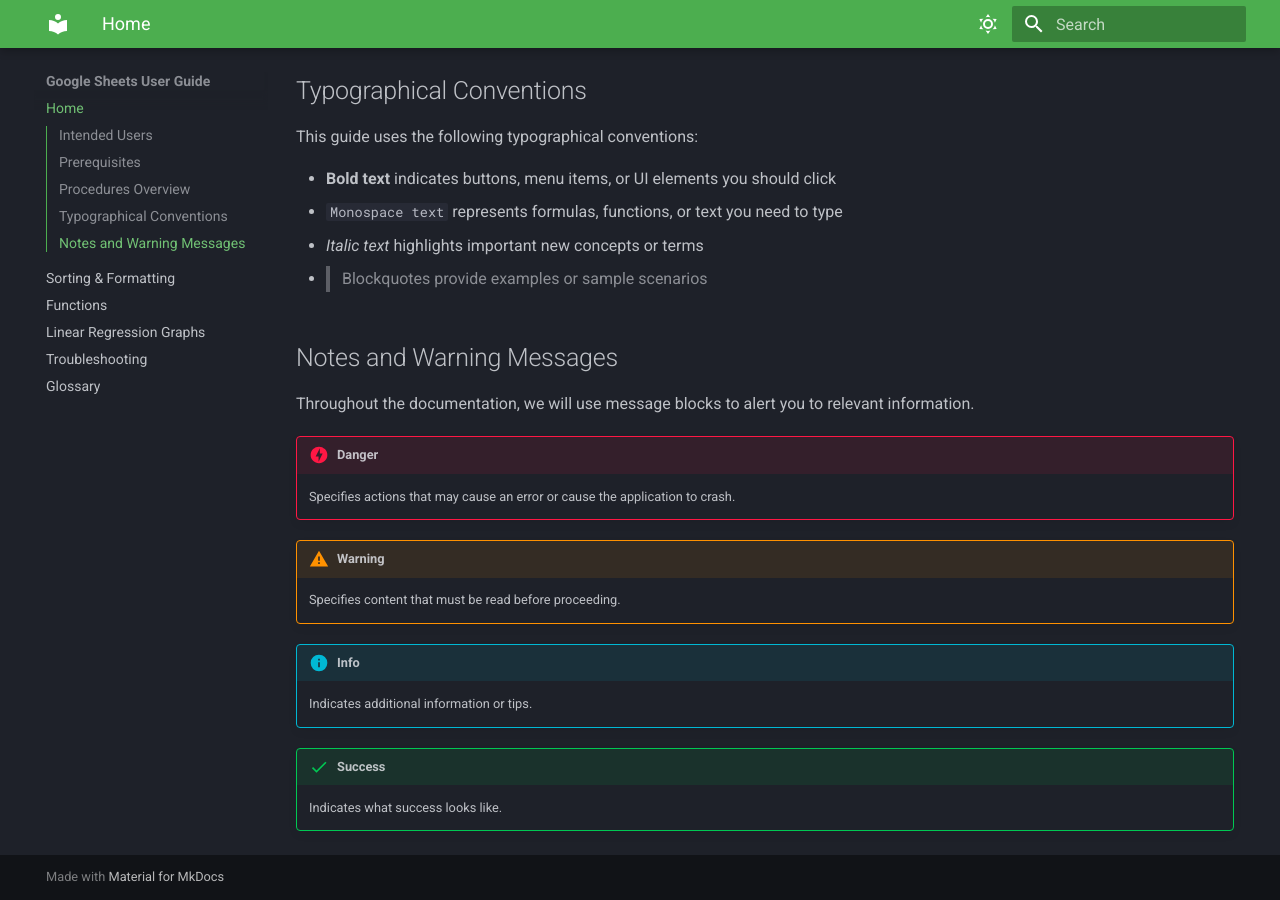
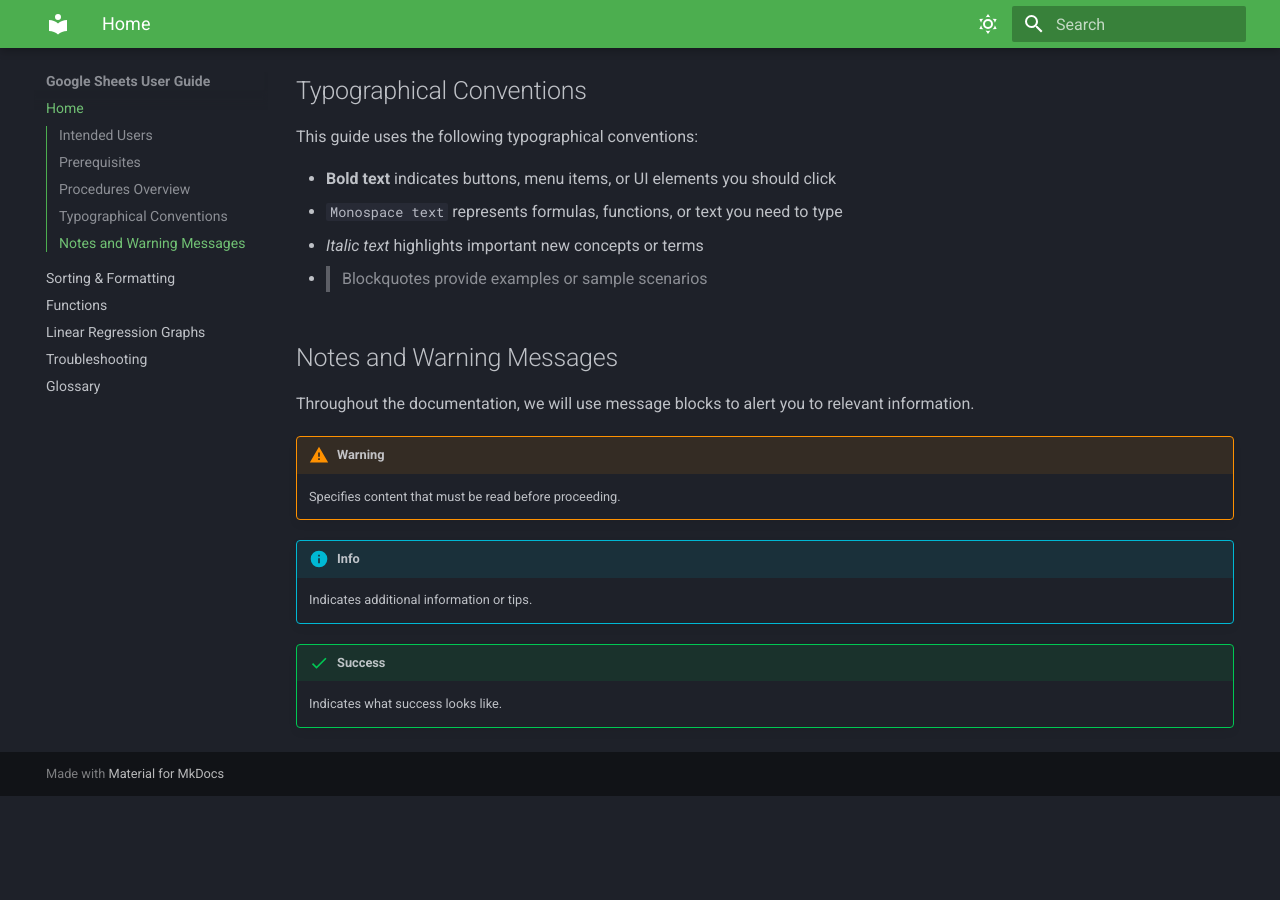
Before and after one commit to Hazel-Jeong-dev/COMM2216_UserGuide_Aibyn_Hazel, an MkDocs documentation site: the page built from docs/index.md, in a window 1280 px wide and 900 px high, scrolled down 882 px. Built offline with MkDocs 1.6.1 and Material for MkDocs 9.7.7, drawn with Linux system fonts in a browser that asks for light colours; after the commit the page ends 1678 px from its top, so only the background shows below that.

Commit message:
Delete danger class

```diff
--- a/docs/index.md
+++ b/docs/index.md
@@ -34,9 +34,6 @@ This guide uses the following typographical conventions:
 ## Notes and Warning Messages
 Throughout the documentation, we will use message blocks to alert you to relevant information.
 
-!!! danger "Danger"
-    Specifies actions that may cause an error or cause the application to crash.
-
 !!! warning "Warning"
     Specifies content that must be read before proceeding.
 
```
